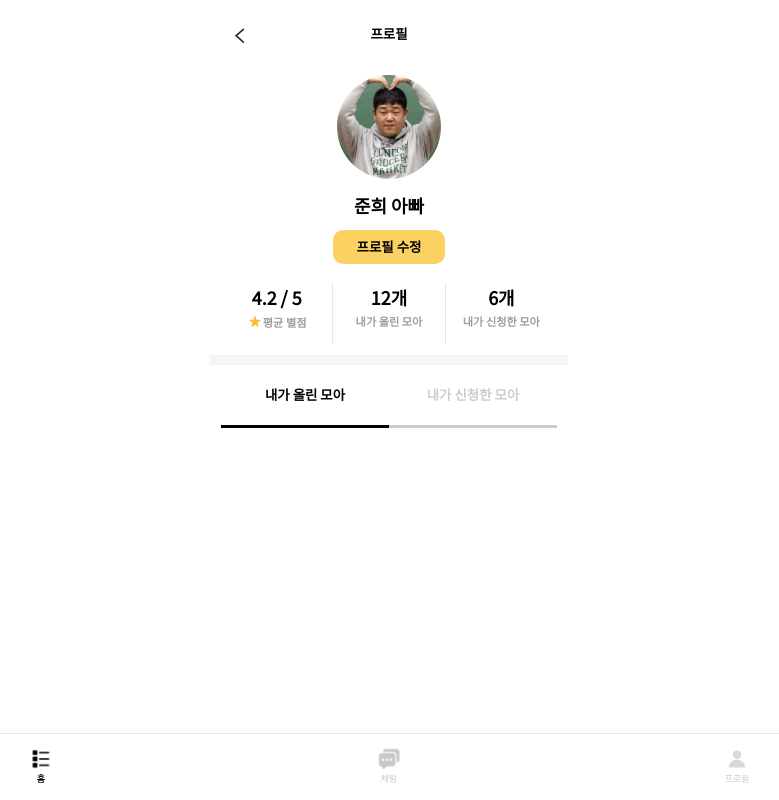
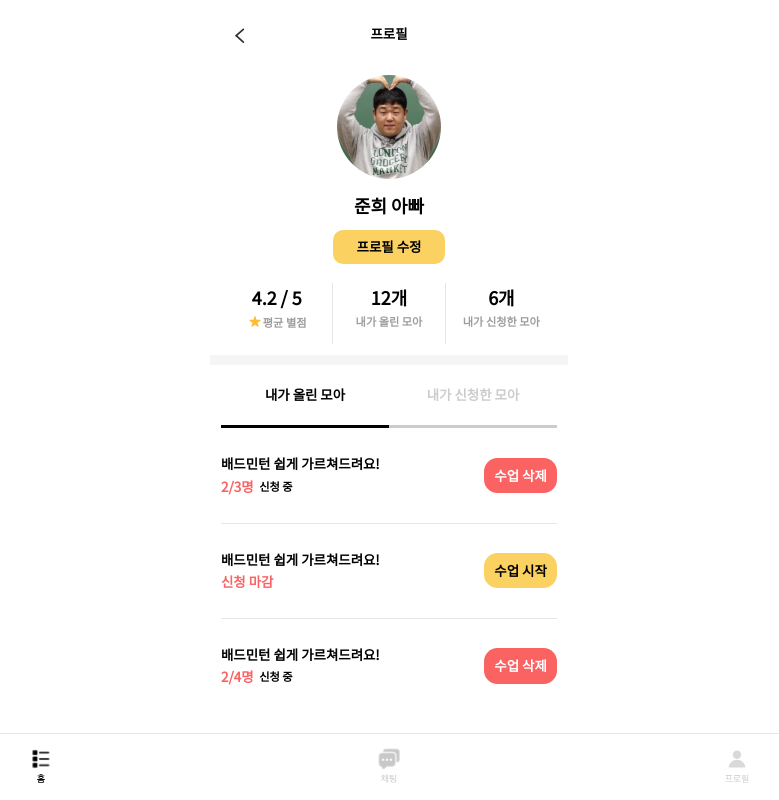
Before and after one commit to silver0108/Frontend, a React (Vite) app: page /profile in a window 1280 px wide. Shown: the whole page, without its empty margins (251-1030 px from the left). Built offline with nearby package versions, Linux system fonts and the light colour scheme; the HTML template or start-up script is replaced by a standard one.

Commit message:
[ feat ] 내가 올린 모아 UI 구현

```diff
--- a/src/components/profile/MyUploadClass.tsx
+++ b/src/components/profile/MyUploadClass.tsx
@@ -1,18 +1,128 @@
 import { styled } from 'styled-components';
+import { UploadClassProps, WritingInfoProps } from '../../types/WritingData';
 
-export default function MyUploadClass() {
+export default function MyUploadClass(props:UploadClassProps) {
+
+  const list = props.list;
+  const num = 2;
+
+  const handleStartLecture = () => {
+    alert("시작")
+  }
+
+  const handleDeleteLecture = () => {
+    alert("삭제")
+  }
 
   return (
     <St.MyUploadClassWraper>
+      <St.ScrollableContainer>
+      {list.map((lecture, index) => (
+        <St.MyUploadClassContainer>
+          <St.ContentsContainer>
+            <St.Title>{lecture.title}</St.Title>
+            <St.PersonnelContainer>
+              {num === lecture.personnel ? (
+                <St.Personnel>신청 마감</St.Personnel>
+              ):(
+                <>
+                  <St.Personnel>{num}/{lecture.personnel}명</St.Personnel>
+                  <St.Status>신청 중</St.Status>
+                </>
+              )}
 
+            </St.PersonnelContainer>
+
+          </St.ContentsContainer>
+          {num === lecture.personnel ? (
+            <StartButton onClick={handleStartLecture}>
+            수업 시작
+            </StartButton>
+          ):(
+            <DeleteButton onClick={handleDeleteLecture}>
+            수업 삭제
+            </DeleteButton>
+          )}
+
+        </St.MyUploadClassContainer>
+      ))}
+      </St.ScrollableContainer>
     </St.MyUploadClassWraper>
   );
 }
 
 const St = {
   MyUploadClassWraper: styled.div`
+    margin: 0 1rem;
+  `,
+  ScrollableContainer: styled.div`
+    height: 25rem;
+    margin-bottom: 5rem;
 
+    overflow-y: auto;
   `,
+  MyUploadClassContainer: styled.div`
+    display: flex;
+    justify-content: space-between;
+    align-items: center;
 
+    border-bottom: 0.15rem solid;
+    border-color: ${({ theme }) => theme.colors.Gray};
+  `,
+  ContentsContainer: styled.div`
+    display: flex;
+    flex-direction: column;
 
+    margin: 2.2rem 0;
+  `,
+  ButtonContainer: styled.button`
+    width: 6.5rem;
+    height: 3.2rem;
+
+    ${({ theme }) => theme.fonts.body06};
+
+    border-radius: 1.2rem;
+
+    cursor: pointer;
+  `,
+  Title: styled.div`
+    margin: 0.3rem 0;
+    ${({ theme }) => theme.fonts.body06};
+
+    white-space: pre-line;
+  `,
+  PersonnelContainer: styled.div`
+    display: flex;
+    align-items: center;
+
+    margin: 0.3rem 0;
+  `,
+  Personnel: styled.div`
+    margin-right: 0.5rem;
+
+    ${({ theme }) => theme.fonts.body06};
+    color: ${({ theme }) => theme.colors.Red};
+  `,
+  Status: styled.div`
+
+    ${({ theme }) => theme.fonts.body07};
+  `
 };
+
+const StartButton = styled(St.ButtonContainer)`
+  background-color: ${({ theme }) => theme.colors.SUB_2};
+
+  &:active {
+    background-color: ${({ theme }) => theme.colors.Yellow_3};
+  }
+
+`
+
+const DeleteButton = styled(St.ButtonContainer)`
+  background-color: ${({ theme }) => theme.colors.Red};
+  color: white;
+
+  &:active {
+    background-color: ${({ theme }) => theme.colors.SUB_1};
+  }
+`
--- a/src/pages/ProfilePage.tsx
+++ b/src/pages/ProfilePage.tsx
@@ -5,6 +5,51 @@ import MyUploadClass from "../components/profile/MyUploadClass";
 import MyApplyClass from "../components/profile/MyApplyClass";
 import Profile from "../components/profile/Profile";
 import BottomBar from "../components/common/BottomBar";
+import { UploadClassProps, WritingInfoProps } from "../types/WritingData";
+
+
+let uploadClassData:WritingInfoProps[] = [
+  {
+    title: '배드민턴 쉽게 가르쳐드려요!',
+    personnel: 3,
+    category: '운동',
+    tag: ['배드민턴', '8~12세', '정원 4명'],
+    appeal: '- 육상 운동 선수 출신\n\
+            - 10분 기본 체조\n\
+            - 엄격 X',
+    price: 15000
+  },
+  {
+    title: '배드민턴 쉽게 가르쳐드려요!',
+    personnel: 2,
+    category: '운동',
+    tag: ['배드민턴', '8~12세', '정원 4명'],
+    appeal: '- 육상 운동 선수 출신\n\
+            - 10분 기본 체조\n\
+            - 엄격 X',
+    price: 15000
+  },
+  {
+    title: '배드민턴 쉽게 가르쳐드려요!',
+    personnel: 4,
+    category: '운동',
+    tag: ['배드민턴', '8~12세', '정원 4명'],
+    appeal: '- 육상 운동 선수 출신\n\
+            - 10분 기본 체조\n\
+            - 엄격 X',
+    price: 15000
+  },
+  {
+    title: '배드민턴 쉽게 가르쳐드려요!',
+    personnel: 4,
+    category: '운동',
+    tag: ['배드민턴', '8~12세', '정원 4명'],
+    appeal: '- 육상 운동 선수 출신\n\
+            - 10분 기본 체조\n\
+            - 엄격 X',
+    price: 15000
+  }
+]
 
 export default function ProfilePage() {
 
@@ -33,7 +78,7 @@ export default function ProfilePage() {
           </St.CommonTwoButton>
         </St.MyClassContainer>
         {activeButton === 0 && (
-          <MyUploadClass/>
+          <MyUploadClass list={uploadClassData}/>
         )}
         {activeButton === 1 && (
           <MyApplyClass/>
--- a/src/style/theme.ts
+++ b/src/style/theme.ts
@@ -12,7 +12,8 @@ const colors = {
   Gray: "#E6E6E6",
   Yellow_1: "#FFDB20",
   Yellow_2: "#FEFBE8",
-  Yellow_3: "#EAC955"
+  Yellow_3: "#EAC955",
+  Red: "#FB6262",
 };
 
 export type ColorsTypes = typeof colors;
--- a/src/types/WritingData.ts
+++ b/src/types/WritingData.ts
@@ -12,3 +12,7 @@ export interface WritingInfoProps {
 }
 
 export interface PriceProps extends Pick<WritingInfoProps, 'price'>{}
+
+export interface UploadClassProps {
+  list: WritingInfoProps[];
+}
```
